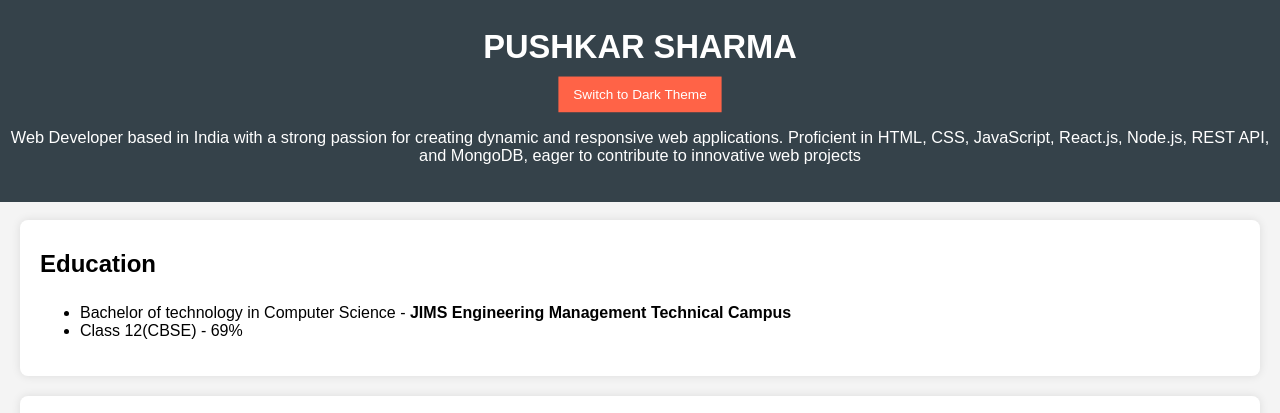
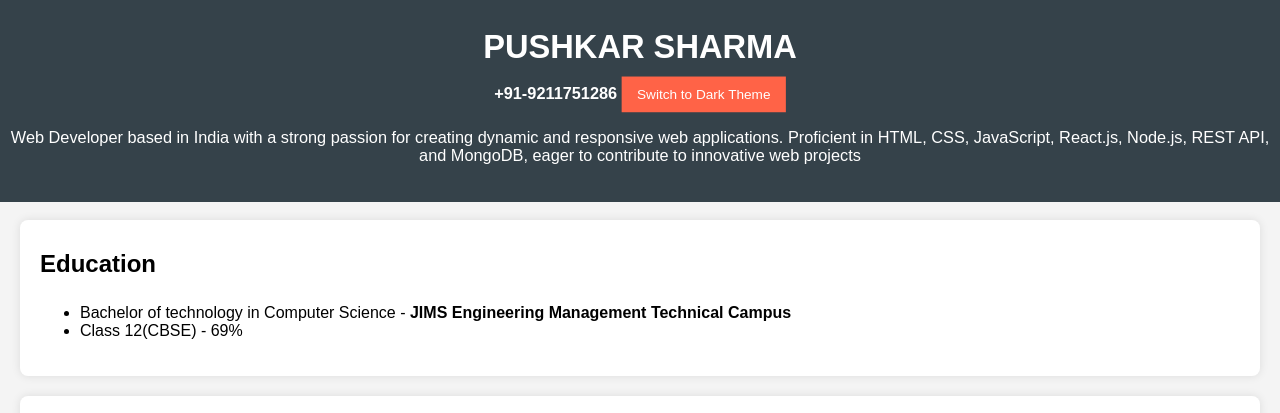
Before and after one commit to pushkarsharma2006/Aboutme, a plain HTML site: page index.html in a window 1280 px wide. Shown: the top 413 px of the page. Drawn offline with Linux system fonts and the light colour scheme.

Commit message:
Update index.html

```diff
--- a/index.html
+++ b/index.html
@@ -11,6 +11,7 @@
 <body>
   <header>
     <h1>PUSHKAR SHARMA</h1>
+    <b>+91-9211751286</b>
     <button id="theme-toggle">Switch to Dark Theme</button>
     <p>Web Developer based in India with a strong passion for creating dynamic and responsive web applications. Proficient in HTML, CSS, JavaScript, React.js, Node.js, REST API, and MongoDB, eager to contribute to innovative web projects</p>
   </header>
```
